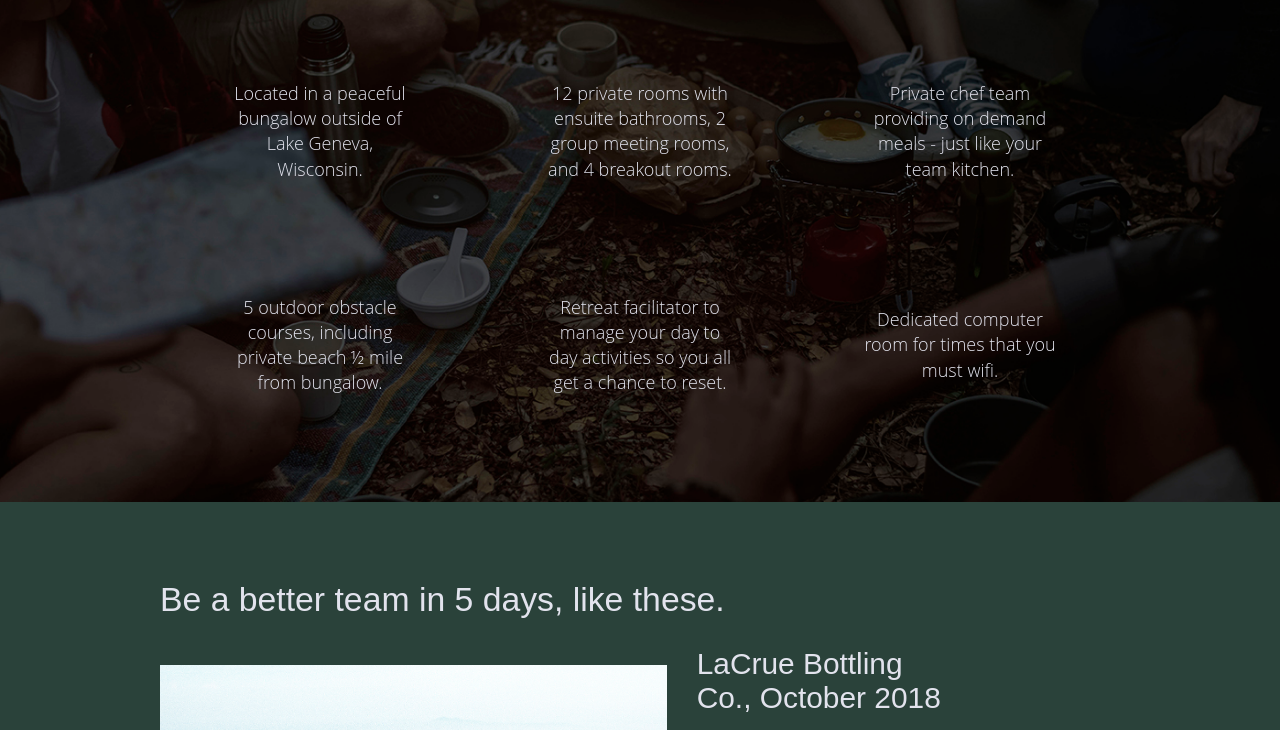
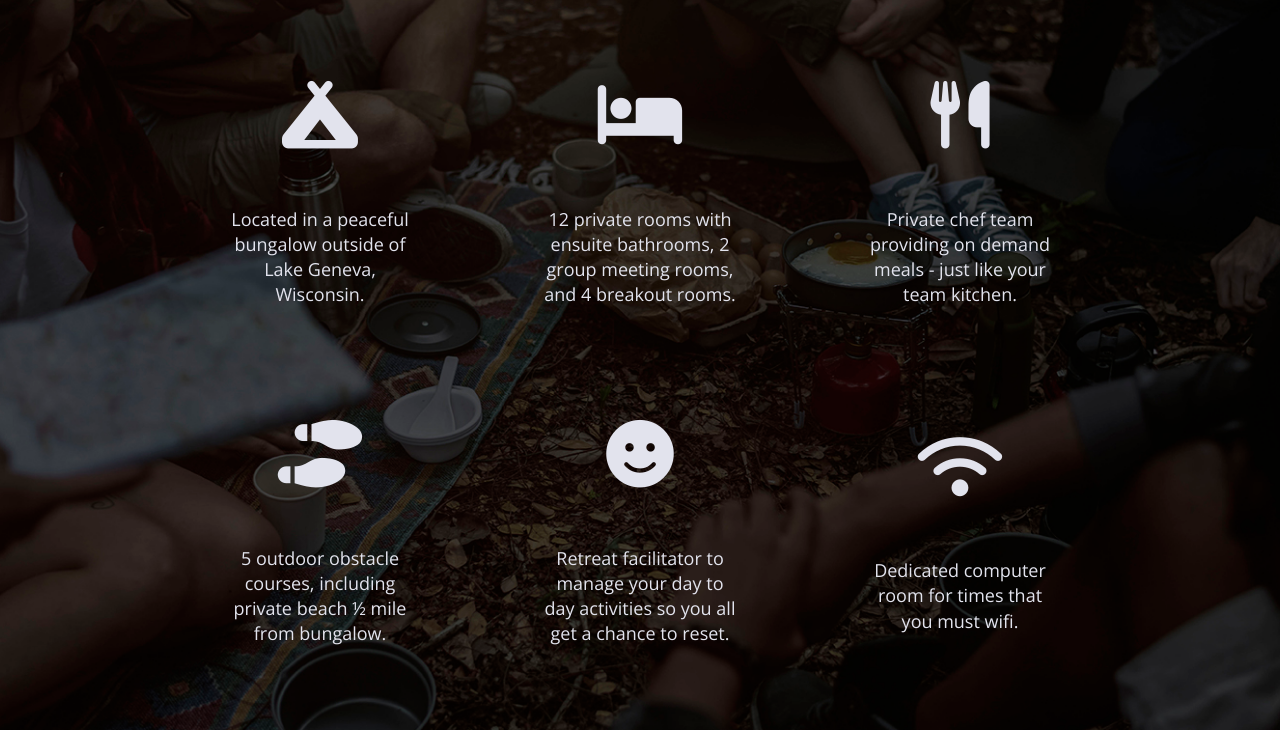
Before and after one commit to adjikia/206-14-unplugged-retreat-code, a website built with Parcel: page index.html in a window 1280 px wide. Shown: the part 1126-1856 px from the top of the page. Built offline with nearby package versions, Linux system fonts and the light colour scheme.

Commit message:
added feature icons

```diff
--- a/css/main.css
+++ b/css/main.css
@@ -554,6 +554,12 @@ header figure {
     flex-flow: row wrap;
   }
 
+
+  .features i {
+  	font-size: 3.75em;
+    margin-bottom: 40px;
+  }
+
   /*Home Page Styles*/
 
 
@@ -597,6 +603,11 @@ div.form-description {
 
 .reviews-image  {
   padding-right:10px;
+  margin:0;
+}
+
+.reviews h3 {
+  width:100%;
 }
 
 /*About Page Styles*/
--- a/index.html
+++ b/index.html
@@ -1,9 +1,10 @@
 <!doctype html>
+
 <html class="no-js" lang="">
 
 <head>
   <meta charset="utf-8">
-  <title>Unplugged Assignment</title>
+  <title>Aska's Unplugged 206 Final Assignment</title>
   <meta name="description" content="">
   <meta name="viewport" content="width=device-width, initial-scale=1">
 
@@ -20,6 +21,14 @@
   <link rel="stylesheet" href="css/main.css">
 
   <meta name="theme-color" content="#fafafa">
+  <!-- Google Fonts -->
+  <link href="https://fonts.googleapis.com/css?family=Open+Sans:400,700|Poppins:500,700" rel="stylesheet">
+  <link rel="stylesheet" href="../css/normalize.css">
+  <link rel="stylesheet" href="../css/main.css">
+
+  <!--FontAwesome-->
+  <script src="https://kit.fontawesome.com/ceeccf4561.js" crossorigin="anonymous"></script>
+
 </head>
 
 <body>
@@ -82,6 +91,7 @@
         <div class="features-items">
           <article>
             <p class="fontawesome-icon">
+              <i class="fas fa-campground"></i>
             </p>
             <p class="features-item-description">
               Located in a peaceful bungalow outside of Lake Geneva, Wisconsin.
@@ -89,6 +99,7 @@
           </article>
           <article>
             <p class="fontawesome-icon">
+              <i class="fas fa-bed"></i>
             </p>
             <p class="features-item-description">
               12 private rooms with ensuite bathrooms, 2 group meeting rooms, and 4 breakout rooms.
@@ -96,6 +107,7 @@
           </article>
           <article>
             <p class="fontawesome-icon">
+              <i class="fas fa-utensils"></i>
             </p>
             <p class="features-item-description">
               Private chef team providing on demand meals - just like your team kitchen.
@@ -103,6 +115,7 @@
           </article>
           <article>
             <p class="fontawesome-icon">
+              <i class="fas fa-shoe-prints"></i>
             </p>
             <p class="features-item-description">
               5 outdoor obstacle courses, including private beach ½ mile from bungalow.
@@ -110,6 +123,7 @@
           </article>
           <article>
             <p class="fontawesome-icon">
+              <i class="fas fa-smile"></i>
             </p>
             <p class="features-item-description">
               Retreat facilitator to manage your day to day activities so you all get a chance to reset.
@@ -117,6 +131,7 @@
           </article>
           <article>
             <p class="fontawesome-icon">
+              <i class="fas fa-wifi"></i>
             </p>
             <p class="features-item-description">
               Dedicated computer room for times that you must wifi.
```
Also changed, not shown: about/index.html (+8 -0 lines), faqs/index.html (+9 -0 lines), 1 other file.
